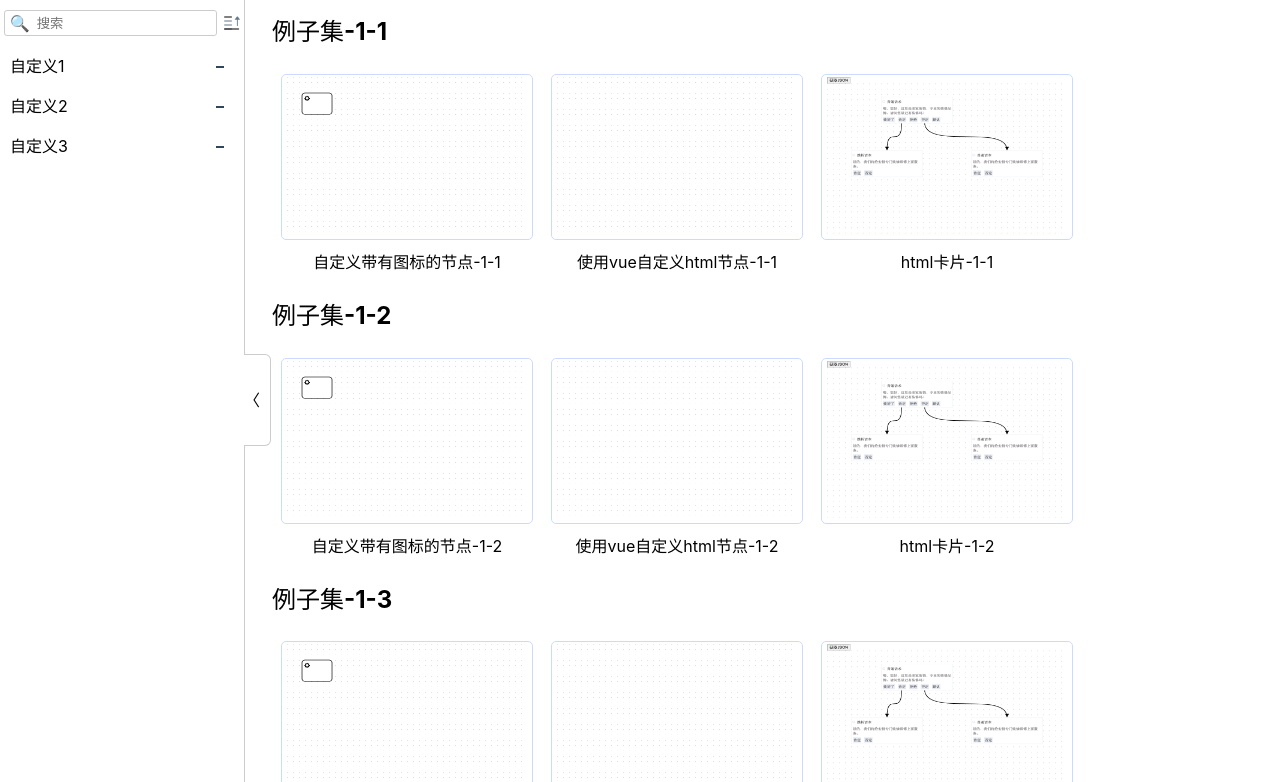
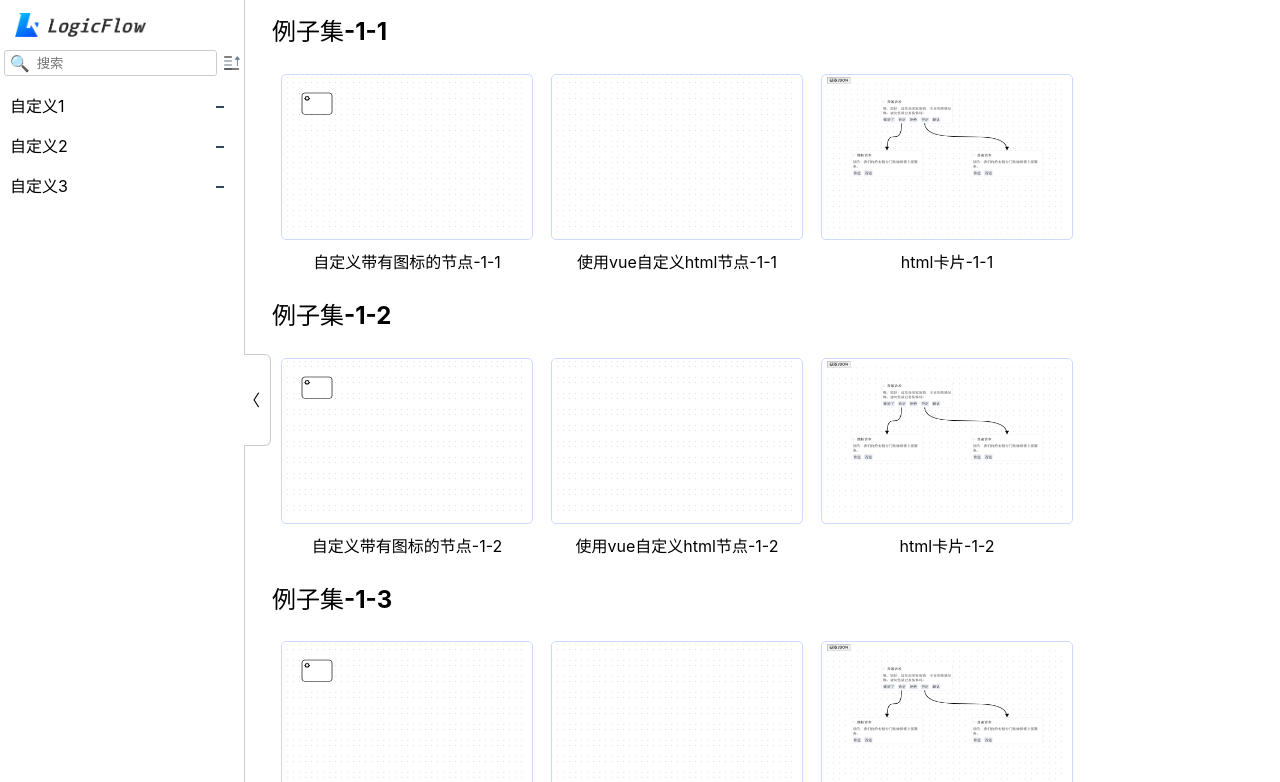
Before and after one commit to Logic-Flow/docs, a Vue app in the folder examples/: page /playground#/gallery in a window 1280 px wide. Shown: the top 782 px of the page. Built offline with nearby package versions, Linux system fonts and the light colour scheme.

Commit message:
feat: 示例页面新增返回至文档和返回至gallery

```diff
--- a/examples/src/App.vue
+++ b/examples/src/App.vue
@@ -27,13 +27,21 @@ provide("screenshots", screenshots);
   </div>
 </template>
 
-<style>
+<style lang="scss">
 body,
 html {
   width: 100%;
   height: 100%;
   padding: 0;
   margin: 0;
+}
+.wrap {
+  height: 100%;
+  width: 100%;
+  .header {
+    width: 100%;
+    height: 5%;
+  }
 }
 .container {
   width: 100%;
--- a/examples/src/components/SideBar/Menu.vue
+++ b/examples/src/components/SideBar/Menu.vue
@@ -3,6 +3,19 @@
   <div :class="`menu-wrap rem-17 ${widthHidden && 'rem-0'}`">
     <div class="menu rem-17">
       <div class="menu-search-wrap">
+        <div class="menu-header">
+          <div class="docs" @click="backToDocs">
+            <img :src="horizontal_logo" />
+          </div>
+          <div
+            class="gallery"
+            v-if="type === 'thumbnail'"
+            @click="backToGallery"
+          >
+            <img :src="gallery" />
+          </div>
+        </div>
+        <div class="menu-sh">
           <div class="menu-search">
             <span class="menu-search-icon">🔍</span>
             <input
@@ -14,6 +27,7 @@
           </div>
           <MenuUp class="menu-search-fold" @click="FoldAll" />
         </div>
+      </div>
       <IntervalMenuVue :data="config" :topic="true"></IntervalMenuVue>
     </div>
     <div class="fold-tool" @click="handleWidthHidden">
@@ -23,11 +37,15 @@
 </template>
 
 <script setup>
-import { provide, ref, watchEffect, inject } from 'vue';
-import _ from 'lodash';
-import { useAnimations, useMenuItemEvent, useTools } from './composition';
-import IntervalMenuVue from './IntervalMenu.vue';
-import MenuUp from '../svg/menuUp.vue';
+import { provide, ref, watchEffect, inject } from "vue";
+import _ from "lodash";
+import { useAnimations, useMenuItemEvent, useTools } from "./composition";
+import IntervalMenuVue from "./IntervalMenu.vue";
+import MenuUp from "../svg/menuUp.vue";
+import gallery from "../../assets/icon/gallery.png";
+import horizontal_logo from "../../assets/icon/horizontal-logo.png";
+import { useRouter } from "vue-router";
+const router = useRouter();
 
 const props = defineProps({
   menuConfig: {
@@ -40,10 +58,20 @@ const menuItemEvents = useMenuItemEvent(props);
 const tools = useTools();
 const conf = ref(_.cloneDeep(props.menuConfig));
 const config = ref({});
-const inputValue = ref('');
+const inputValue = ref("");
 const widthHidden = ref(false);
 
 tools.initConfig(conf.value);
+
+const backToGallery = () => {
+  router.push({
+    name: "Gallery",
+  });
+};
+const backToDocs = () => {
+  window.location.href =
+    "https://logic-flow.github.io/docs.logic-flow.cn/docs/#/";
+};
 
 const FoldAll = () => {
   config.value = tools.filter(_.cloneDeep(conf.value), inputValue.value);
@@ -56,13 +84,13 @@ const handleWidthHidden = () => {
 watchEffect(() => {
   config.value = tools.filter(_.cloneDeep(conf.value), inputValue.value);
 });
-provide('config', config.value);
-const type = inject('type');
-provide('inputValue', inputValue);
-provide('animations', animations);
-provide('menuItemEvents', menuItemEvents);
-provide('tools', tools);
+provide("config", config.value);
+const type = inject("type");
+provide("inputValue", inputValue);
+provide("animations", animations);
+provide("menuItemEvents", menuItemEvents);
+provide("tools", tools);
 </script>
 <style lang="scss" scoped>
-@import './scoped.scss';
+@import "./scoped.scss";
 </style>
--- a/examples/src/components/SideBar/style.scss
+++ b/examples/src/components/SideBar/style.scss
@@ -23,8 +23,32 @@
     .menu-search-wrap {
         display: flex;
         justify-content: space-around;
+        flex-direction: column;
         align-items: center;
-        margin: 10px 0px;
+        margin: 0px 0px 10px 0px;
+        .menu-header {
+            width: 100%;
+            height: 50px;
+            display: flex;
+            justify-content: space-between;
+            align-items: center;
+            font-size: 12px;
+            div {
+                margin: 0px 15px;
+                display: flex;
+                align-items: center;
+                cursor: pointer;
+            }
+            img {
+                height: 24px;
+            }
+        }
+        .menu-sh {
+            display: flex;
+            justify-content: space-around;
+            align-items: center;
+            width: 100%;
+        }
         .menu-search {
             display: flex;
             border-radius: 3px;
```
Also changed, not shown: examples/src/assets/icon/gallery.png (added), examples/src/assets/icon/horizontal-logo.png (added). Lines whose indentation alone changed are shown as unchanged.
